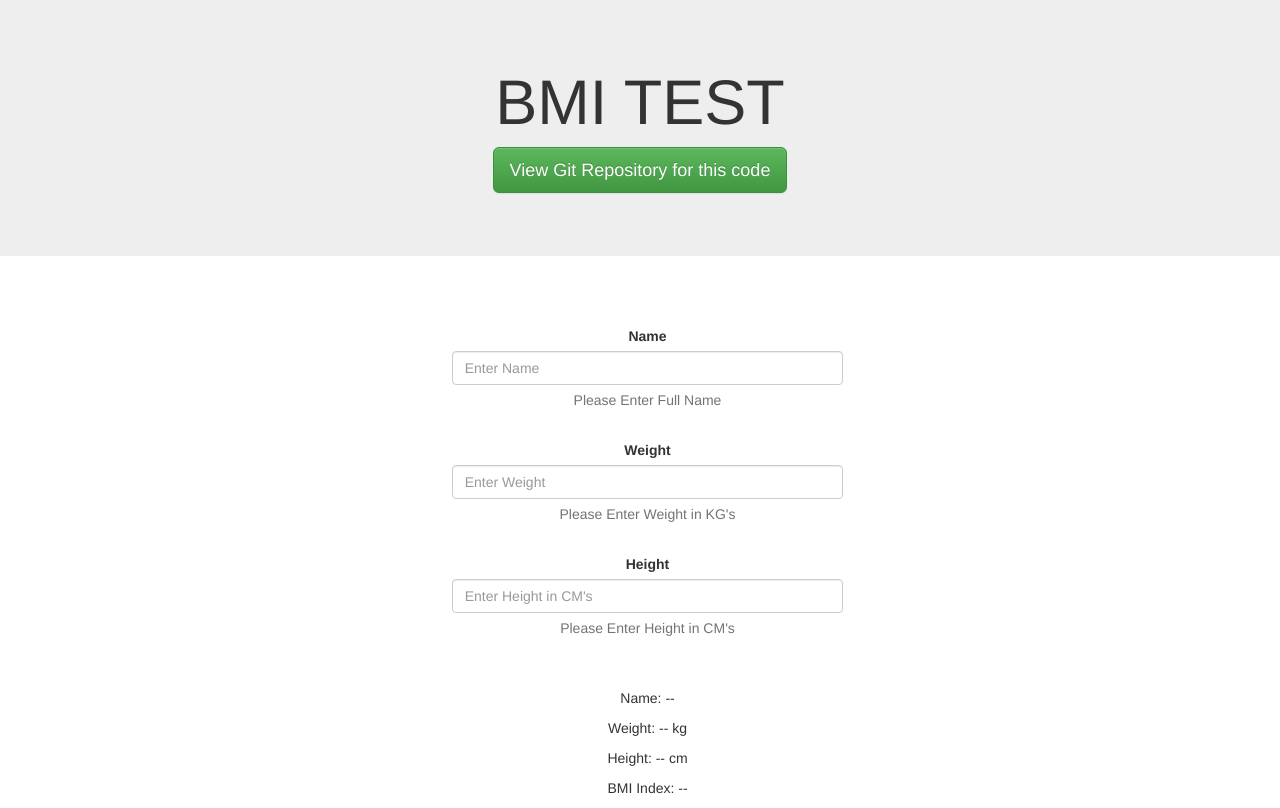
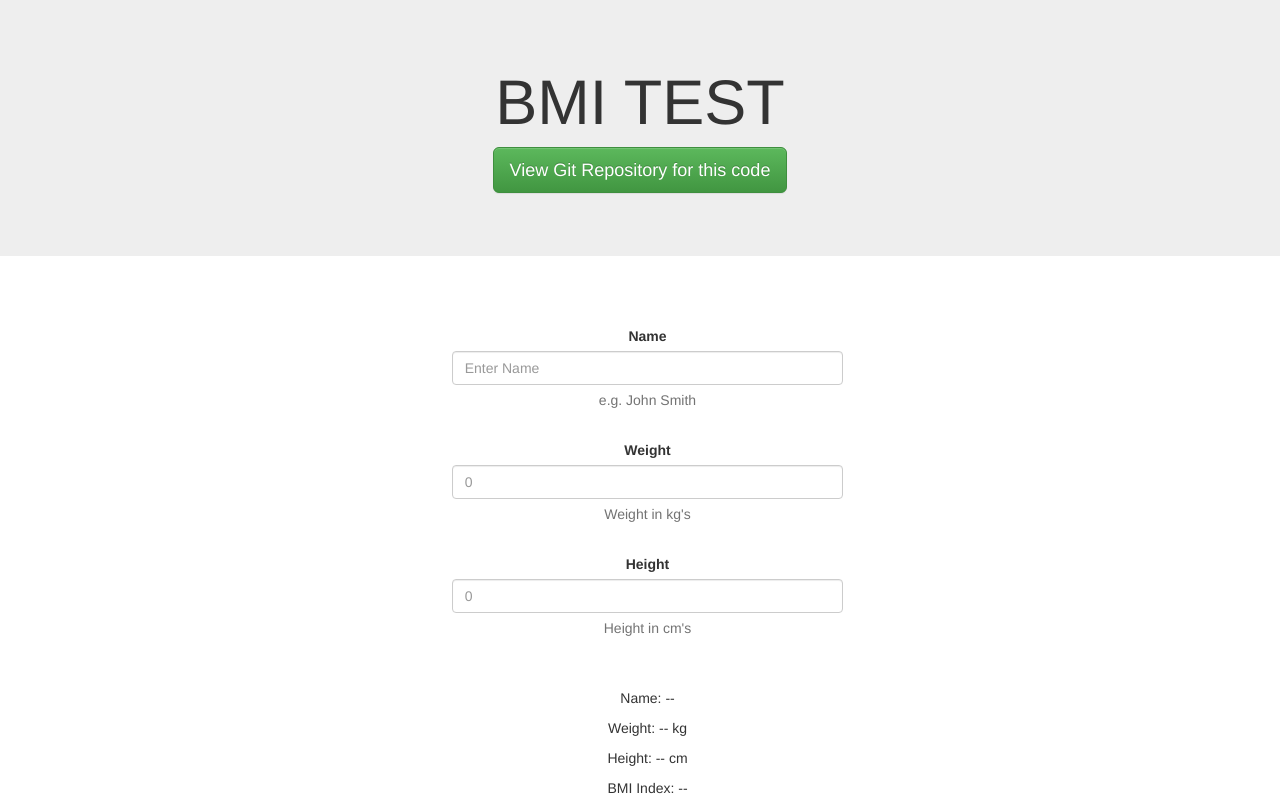
Before and after one commit to tripodistudios/bmi-calculator, a React (Create React App) app: page / in a window 1280 px wide. Built offline with nearby package versions, Linux system fonts and the light colour scheme.

Commit message:
:package: Updated Naming Conventions

```diff
--- a/src/component/BMICalculator.js
+++ b/src/component/BMICalculator.js
@@ -69,7 +69,7 @@ export default class BMICalculator extends Component {
                   onChange={this.name}
                   />
                 <HelpBlock>
-                  {"Please Enter Full Name"}
+                  {"e.g. John Smith"}
                 </HelpBlock>
 
                 <br/>
@@ -81,11 +81,11 @@ export default class BMICalculator extends Component {
                   id={'weight'}
                   type="text"
                   value={weight}
-                  placeholder={'Enter Weight'}
+                  placeholder={"0"}
                   onChange={this.weight}
                   />
                 <HelpBlock>
-                  {"Please Enter Weight in KG's"}
+                  {"Weight in kg's"}
                 </HelpBlock>
 
                 <br/>
@@ -97,11 +97,11 @@ export default class BMICalculator extends Component {
                   id={'height'}
                   type="text"
                   value={height}
-                  placeholder={'Enter Height in CM\'s'}
+                  placeholder={"0"}
                   onChange={this.height}
                   />
                 <HelpBlock>
-                  {"Please Enter Height in CM's"}
+                  {"Height in cm's"}
                 </HelpBlock>
 
                 <br/>
```
